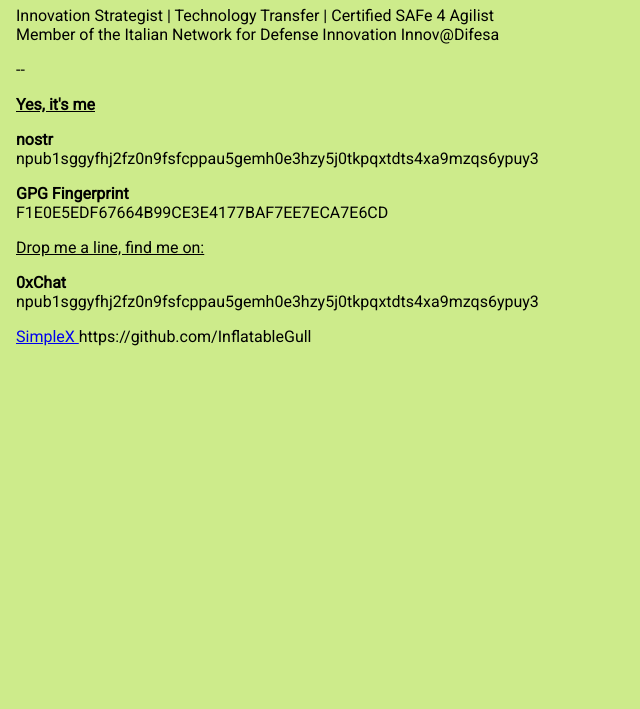
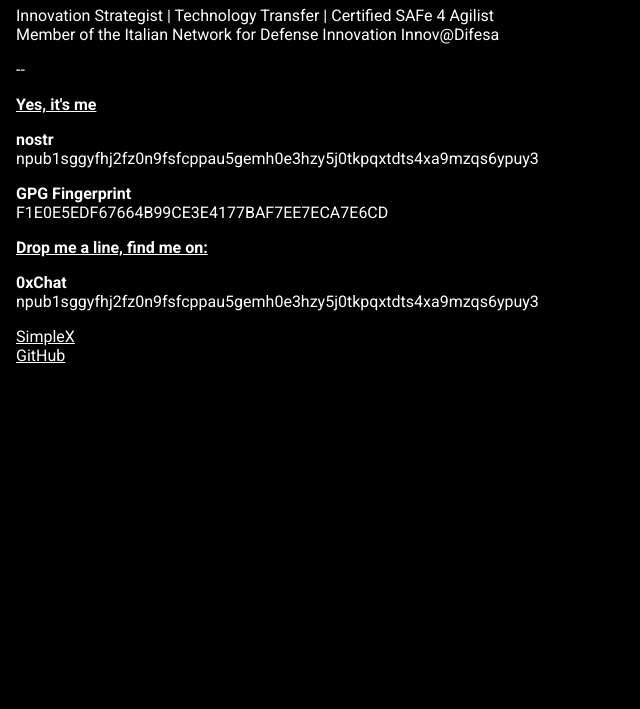
Before and after one commit to InflatableGull/InflatableGull.github.io, a plain HTML site: page index.html in a window 1280 px wide. Shown: the part 91-800 px from the top of the page, without its empty margins (0-640 px from the left). Drawn offline with Linux system fonts and the light colour scheme.

Commit message:
Update index.html

```diff
--- a/index.html
+++ b/index.html
@@ -4,18 +4,28 @@
   <meta charset="UTF-8" />
   <meta name="viewport" content="width=device-width, initial-scale=1.0"/>
   <title>Simple HTML Page</title>
-  <!-- Collegamento a Google Fonts per il font Roboto -->
+  <!-- Collegamento a Google Fonts per il font Roboto (anche in grassetto) -->
   <link rel="preconnect" href="https://fonts.gstatic.com" />
   <link
-    href="https://fonts.googleapis.com/css2?family=Roboto&display=swap"
+    href="https://fonts.googleapis.com/css2?family=Roboto:wght@400;700&display=swap"
     rel="stylesheet"
   />
   <style>
     body {
-      background-color: #CDEB8B; /* Sfondo impostato a #CDEB8B */
-      font-family: 'Roboto', sans-serif; /* Font Roboto */
+      background-color: #000; /* Sfondo nero */
+      color: #fff;            /* Testo bianco */
+      font-family: 'Roboto', sans-serif;
       margin: 0;
       padding: 1rem;
+    }
+    /* Forza il grassetto per tutto il testo sottolineato */
+    u {
+      font-weight: 700;  /* Grassetto */
+      text-decoration: underline;
+    }
+    /* Se desideri mantenere i link in bianco */
+    a {
+      color: #fff;
     }
   </style>
 </head>
@@ -29,6 +39,8 @@
 
   <p>--</p>
 
+  <!-- Qui il testo è già avvolto in <b> e <u>,
+       ma grazie al CSS <u> avrà comunque font-weight: bold -->
   <p><b><u>Yes, it's me</u></b></p>
 
   <p>
@@ -41,6 +53,7 @@
     F1E0E5EDF67664B99CE3E4177BAF7EE7ECA7E6CD
   </p>
 
+  <!-- Anche qui <u> sarà in grassetto -->
   <p><u>Drop me a line, find me on:</u></p>
 
   <p>
@@ -56,8 +69,14 @@
     >
       SimpleX
     </a>
-
-    https://github.com/InflatableGull
+    <br>
+    <a
+      href="https://github.com/InflatableGull"
+      target="_blank"
+      rel="noopener noreferrer"
+    >
+      GitHub
+    </a>
   </p>
 </body>
 </html>
```
